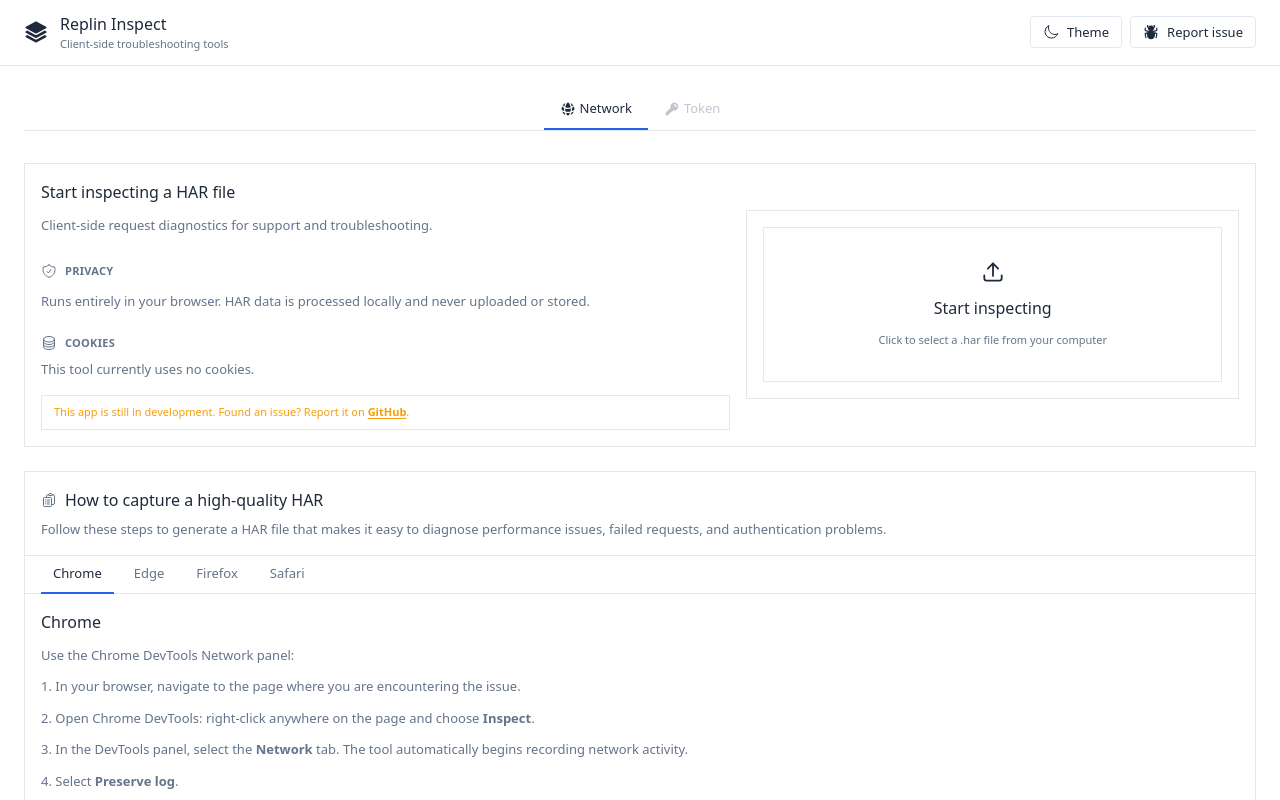
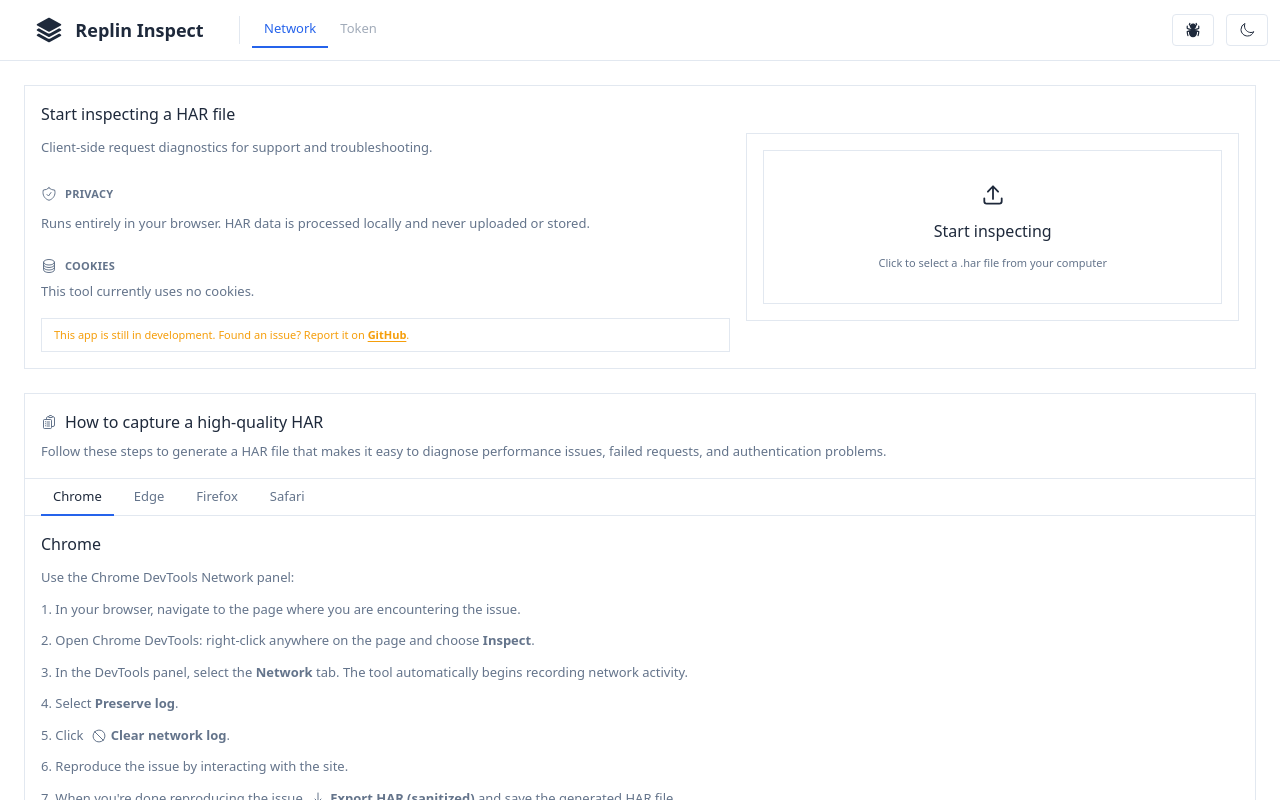
Before and after one commit to pillowbytes/replin-inspect, a Next.js app: page / in a window 1280 px wide. Shown: the top 800 px of the page. Built offline with nearby package versions, Linux system fonts and the light colour scheme.

Commit message:
Refine main header to adapt to new UI flow

```diff
--- a/app/page.tsx
+++ b/app/page.tsx
@@ -16,10 +16,9 @@
 // Heroicons
 import { Square3Stack3DIcon } from '@heroicons/react/24/solid';
 import {
-  GlobeAltIcon,
-  KeyIcon,
   FolderPlusIcon,
   BugAntIcon,
+  MagnifyingGlassIcon,
 } from '@heroicons/react/20/solid';
 import {
   ShieldCheckIcon,
@@ -168,41 +167,83 @@
       }`}
     >
       <header className="w-full border-b border-utility-border bg-utility-main">
-        <div className="w-full px-6 py-3 flex items-center justify-between">
-          <Link href="/" className="flex items-center gap-3">
-            <Square3Stack3DIcon className="h-6 w-6 text-utility-text" />
-            <div>
-              <div className="text-[16px] font-medium text-utility-text">Replin Inspect</div>
-              <div className="text-[11px] text-utility-muted">
-                Client-side troubleshooting tools
-              </div>
+        <div className="w-full grid grid-cols-[240px_minmax(0,1fr)_400px] items-center gap-0 py-3">
+          <div className="flex items-center justify-center gap-3 px-3 border-r border-utility-border">
+            <Link href="/" className="flex items-center gap-3">
+              <Square3Stack3DIcon className="h-7 w-7 text-utility-text" />
+              <div className="text-[18px] font-semibold text-utility-text">Replin Inspect</div>
+            </Link>
+          </div>
+          <div className="flex items-center px-3">
+            <div className="inline-flex text-[13px]">
+                <button
+                  onClick={() => setMode('network')}
+                  className={`px-3 h-[36px] border-b-2 ${
+                    mode === 'network'
+                      ? 'border-utility-accent text-utility-accent'
+                      : 'border-transparent text-utility-muted hover:text-utility-text'
+                } font-medium`}
+                >
+                  Network
+                </button>
+              <Tooltip label="Token analysis is not available yet.">
+                <button
+                  onClick={() => setMode('token')}
+                  disabled
+                  aria-disabled="true"
+                  className="px-3 h-[36px] border-b-2 border-transparent text-utility-muted dark:text-[#CBD5E1] cursor-not-allowed opacity-60 font-medium"
+                >
+                  Token
+                </button>
+              </Tooltip>
             </div>
-          </Link>
-
-          <div className="flex items-center gap-2">
+          </div>
+          <div className="flex items-center gap-3 justify-end px-3">
+            {analysisStarted && (
+              <div className="relative">
+                <MagnifyingGlassIcon className="h-4 w-4 absolute left-2 top-1/2 -translate-y-1/2 text-utility-muted" />
+                  <input
+                    value={urlQuery}
+                    onChange={(e) => setUrlQuery(e.target.value)}
+                    placeholder="Filter URL"
+                    className="pl-8 pr-2 h-8 w-80 border border-utility-border rounded-[4px] bg-[#EFF6FF] dark:bg-utility-sidebar text-[13px] text-utility-text placeholder:text-utility-muted"
+                  />
+                </div>
+              )}
+              {analysisStarted && (
+                <button
+                  onClick={handleNewAnalysis}
+                  className="utility-button-primary flex items-center gap-2 whitespace-nowrap text-white dark:text-[#0A0A0A] font-medium"
+                >
+                  <FolderPlusIcon className="h-5 w-5" />
+                  New analysis
+                </button>
+              )}
+            <Tooltip label="Report an issue">
+              <a
+                href="https://github.com/pillowbytes/replin-inspect/issues"
+                className="utility-button-ghost flex items-center justify-center"
+                target="_blank"
+                rel="noreferrer"
+                aria-label="Report issue"
+              >
+                <BugAntIcon className="h-4 w-4" />
+              </a>
+            </Tooltip>
             <Tooltip label={isDarkMode ? 'Switch to light mode' : 'Switch to dark mode'}>
               <button
                 onClick={handleThemeToggle}
-                className="utility-button flex items-center gap-2"
+                className="utility-button flex items-center justify-center"
                 type="button"
+                aria-label="Toggle theme"
               >
                 {isDarkMode ? (
                   <SunIcon className="h-4 w-4" />
                 ) : (
                   <MoonIcon className="h-4 w-4" />
                 )}
-                Theme
               </button>
             </Tooltip>
-            <a
-              href="https://github.com/pillowbytes/replin-inspect/issues"
-              className="utility-button-ghost flex items-center gap-2"
-              target="_blank"
-              rel="noreferrer"
-            >
-              <BugAntIcon className="h-4 w-4" />
-              Report issue
-            </a>
           </div>
         </div>
       </header>
@@ -212,45 +253,6 @@
           analysisStarted ? 'overflow-hidden flex flex-col' : 'space-y-8 px-6 pt-6 pb-8'
         }`}
       >
-        <nav className="relative border-b border-utility-border px-6">
-          <div className="flex items-center justify-center h-[40px]">
-            <div className="inline-flex text-[13px]">
-              <button
-                onClick={() => setMode('network')}
-                className={`px-4 h-[40px] border-b-2 ${
-                  mode === 'network'
-                    ? 'border-utility-accent text-utility-text'
-                    : 'border-transparent text-utility-muted hover:text-utility-text'
-                }`}
-              >
-                <GlobeAltIcon className="h-4 w-4 inline mr-1" />
-                Network
-              </button>
-              <Tooltip label="Token analysis is not available yet.">
-                <button
-                  onClick={() => setMode('token')}
-                  disabled
-                  aria-disabled="true"
-                  className="px-4 h-[40px] border-b-2 border-transparent text-utility-muted cursor-not-allowed opacity-40"
-                >
-                  <KeyIcon className="h-4 w-4 inline mr-1" />
-                  Token
-                </button>
-              </Tooltip>
-            </div>
-          </div>
-
-          {analysisStarted && (
-            <button
-              onClick={handleNewAnalysis}
-              className="absolute left-6 top-1/2 -translate-y-1/2 utility-button-primary flex items-center gap-2"
-            >
-              <FolderPlusIcon className="h-4 w-4" />
-              New analysis
-            </button>
-          )}
-        </nav>
-
         {!analysisStarted ? (
           <div className="space-y-6">
             <div className="border border-utility-border bg-utility-main p-4">
@@ -639,13 +641,16 @@
   const [open, setOpen] = useState(false);
   const triggerRef = useRef<HTMLSpanElement | null>(null);
   const [pos, setPos] = useState<{ left: number; top: number } | null>(null);
+  const [placement, setPlacement] = useState<'top' | 'bottom'>('top');
 
   const updatePosition = () => {
     const rect = triggerRef.current?.getBoundingClientRect();
     if (!rect) return;
+    const shouldFlip = rect.top < 48;
+    setPlacement(shouldFlip ? 'bottom' : 'top');
     setPos({
       left: rect.left + rect.width / 2,
-      top: rect.top,
+      top: shouldFlip ? rect.bottom : rect.top,
     });
   };
 
@@ -675,8 +680,10 @@
         pos &&
         createPortal(
           <span
-            className="pointer-events-none fixed z-[1000] -translate-x-1/2 -translate-y-full whitespace-nowrap rounded-none bg-black dark:bg-neutral-800 px-2 py-1 text-[11px] font-mono text-white dark:text-neutral-100"
-            style={{ left: pos.left, top: pos.top - 8 }}
+            className={`pointer-events-none fixed z-[1000] -translate-x-1/2 whitespace-nowrap rounded-none bg-black dark:bg-neutral-800 px-2 py-1 text-[11px] font-mono text-white dark:text-neutral-100 ${
+              placement === 'top' ? '-translate-y-full' : 'translate-y-0'
+            }`}
+            style={{ left: pos.left, top: placement === 'top' ? pos.top - 8 : pos.top + 8 }}
           >
             {label}
           </span>,
--- a/components/AnalysisTile.tsx
+++ b/components/AnalysisTile.tsx
@@ -340,14 +340,17 @@
 }) {
   const [open, setOpen] = useState(false);
   const [pos, setPos] = useState<{ left: number; top: number } | null>(null);
+  const [placement, setPlacement] = useState<'top' | 'bottom'>('top');
   const triggerRef = useRef<HTMLSpanElement | null>(null);
 
   const updatePosition = () => {
     if (!triggerRef.current) return;
     const rect = triggerRef.current.getBoundingClientRect();
+    const shouldFlip = rect.top < 48;
+    setPlacement(shouldFlip ? 'bottom' : 'top');
     setPos({
       left: rect.left + rect.width / 2,
-      top: rect.top,
+      top: shouldFlip ? rect.bottom : rect.top,
     });
   };
 
@@ -377,8 +380,10 @@
         pos &&
         createPortal(
           <span
-            className="pointer-events-none fixed z-[1000] -translate-x-1/2 -translate-y-full whitespace-nowrap rounded-none bg-black dark:bg-neutral-800 px-2 py-1 text-[11px] font-mono text-white dark:text-neutral-100"
-            style={{ left: pos.left, top: pos.top - 8 }}
+            className={`pointer-events-none fixed z-[1000] -translate-x-1/2 whitespace-nowrap rounded-none bg-black dark:bg-neutral-800 px-2 py-1 text-[11px] font-mono text-white dark:text-neutral-100 ${
+              placement === 'top' ? '-translate-y-full' : 'translate-y-0'
+            }`}
+            style={{ left: pos.left, top: placement === 'top' ? pos.top - 8 : pos.top + 8 }}
           >
             {label}
           </span>,
--- a/components/RequestDetailsPanel.tsx
+++ b/components/RequestDetailsPanel.tsx
@@ -707,13 +707,16 @@
   const [open, setOpen] = useState(false);
   const triggerRef = useRef<HTMLSpanElement | null>(null);
   const [pos, setPos] = useState<{ left: number; top: number } | null>(null);
+  const [placement, setPlacement] = useState<'top' | 'bottom'>('top');
 
   const updatePosition = () => {
     const rect = triggerRef.current?.getBoundingClientRect();
     if (!rect) return;
+    const shouldFlip = rect.top < 48;
+    setPlacement(shouldFlip ? 'bottom' : 'top');
     setPos({
       left: rect.left + rect.width / 2,
-      top: rect.top,
+      top: shouldFlip ? rect.bottom : rect.top,
     });
   };
 
@@ -744,8 +747,10 @@
         pos &&
         createPortal(
           <span
-            className="pointer-events-none fixed z-[1000] -translate-x-1/2 -translate-y-full whitespace-nowrap rounded-none bg-black px-2 py-1 text-[11px] font-mono text-white"
-            style={{ left: pos.left, top: pos.top - 8 }}
+            className={`pointer-events-none fixed z-[1000] -translate-x-1/2 whitespace-nowrap rounded-none bg-black px-2 py-1 text-[11px] font-mono text-white ${
+              placement === 'top' ? '-translate-y-full' : 'translate-y-0'
+            }`}
+            style={{ left: pos.left, top: placement === 'top' ? pos.top - 8 : pos.top + 8 }}
           >
             {label}
           </span>,
--- a/components/ResultsTable.tsx
+++ b/components/ResultsTable.tsx
@@ -418,14 +418,17 @@
 }) {
   const [open, setOpen] = useState(false);
   const [pos, setPos] = useState<{ left: number; top: number } | null>(null);
+  const [placement, setPlacement] = useState<'top' | 'bottom'>('top');
   const triggerRef = useRef<HTMLSpanElement | null>(null);
 
   const updatePosition = () => {
     if (!triggerRef.current) return;
     const rect = triggerRef.current.getBoundingClientRect();
+    const shouldFlip = rect.top < 48;
+    setPlacement(shouldFlip ? 'bottom' : 'top');
     setPos({
       left: rect.left + rect.width / 2,
-      top: rect.top,
+      top: shouldFlip ? rect.bottom : rect.top,
     });
   };
 
@@ -456,8 +459,10 @@
         pos &&
         createPortal(
           <span
-            className="pointer-events-none fixed z-[1000] -translate-x-1/2 -translate-y-full whitespace-nowrap rounded-none bg-black dark:bg-neutral-800 px-2 py-1 text-[11px] font-mono text-white dark:text-neutral-100"
-            style={{ left: pos.left, top: pos.top - 8 }}
+            className={`pointer-events-none fixed z-[1000] -translate-x-1/2 whitespace-nowrap rounded-none bg-black dark:bg-neutral-800 px-2 py-1 text-[11px] font-mono text-white dark:text-neutral-100 ${
+              placement === 'top' ? '-translate-y-full' : 'translate-y-0'
+            }`}
+            style={{ left: pos.left, top: placement === 'top' ? pos.top - 8 : pos.top + 8 }}
           >
             {label}
           </span>,
```
Also changed, not shown: components/FiltersPanel.tsx (+1 -15 lines).
